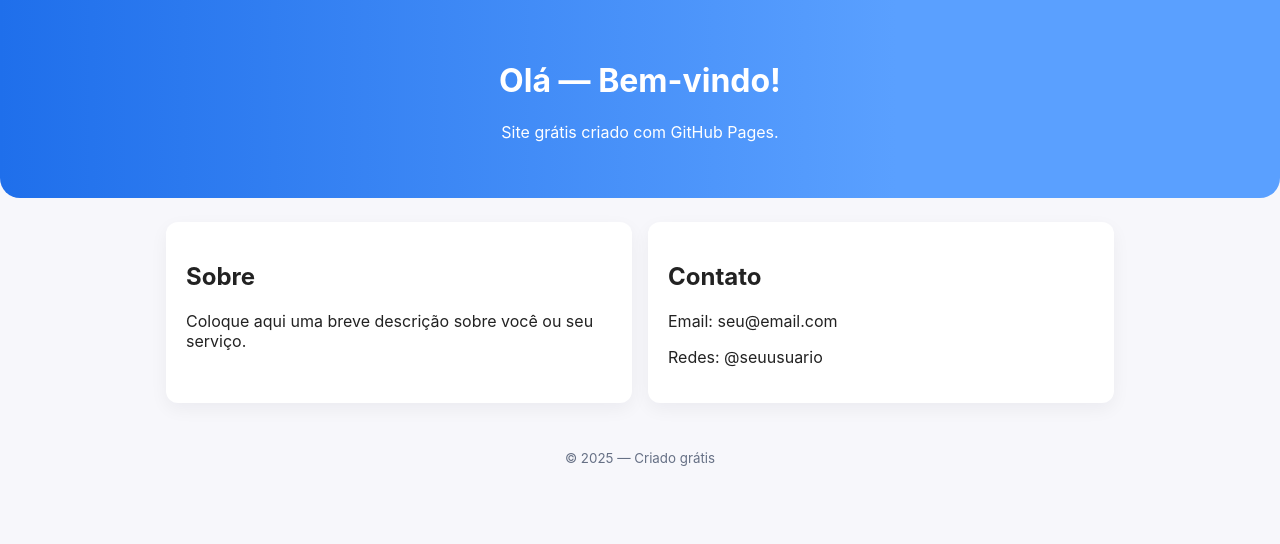
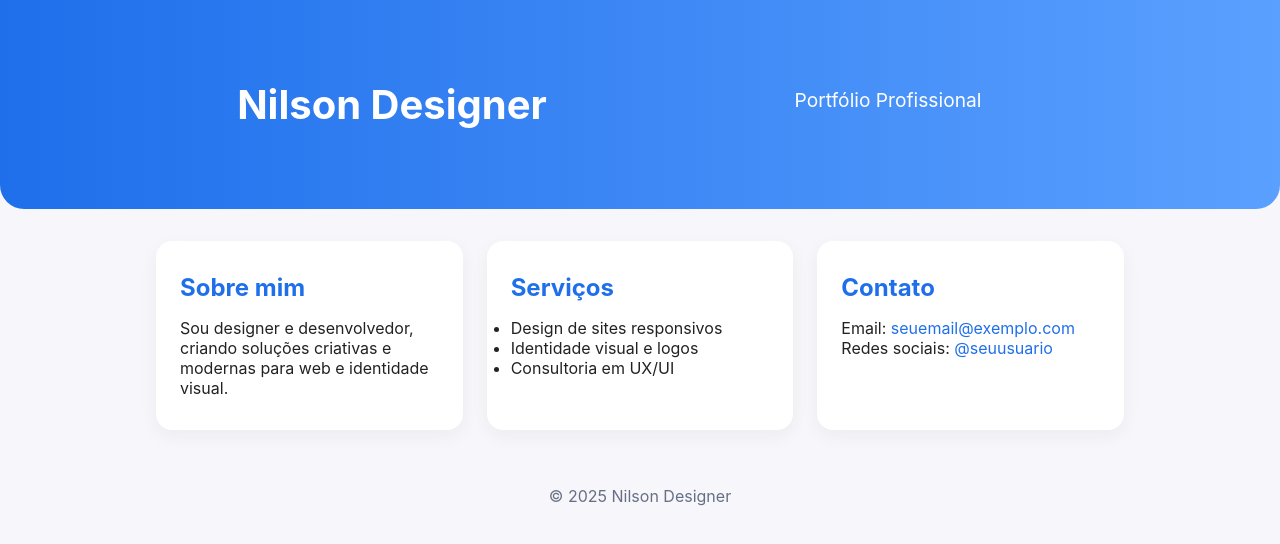
Before and after one commit to nilsondesigne/nilsondesigne.github.io, a plain HTML site: page index.html in a window 1280 px wide. Drawn offline with Linux system fonts and the light colour scheme.

Commit message:
site profissional

```diff
--- a/index.html
+++ b/index.html
@@ -1,33 +1,44 @@
-<!doctype html>
+<!DOCTYPE html>
 <html lang="pt-BR">
 <head>
-  <meta charset="utf-8" />
-  <meta name="viewport" content="width=device-width,initial-scale=1" />
-  <title>Meu Site Grátis</title>
-  <link rel="stylesheet" href="styles.css" />
-  <meta name="description" content="Site grátis gerado rapidamente" />
+  <meta charset="UTF-8">
+  <meta name="viewport" content="width=device-width, initial-scale=1.0">
+  <title>Nilson Designer</title>
+  <link rel="stylesheet" href="styles.css">
+  <meta name="description" content="Portfólio profissional de Nilson Designer">
 </head>
 <body>
-  <header class="site-header">
-    <h1>Olá — Bem-vindo!</h1>
-    <p>Site grátis criado com GitHub Pages.</p>
+  <header>
+    <div class="container">
+      <h1>Nilson Designer</h1>
+      <p>Portfólio Profissional</p>
+    </div>
   </header>
 
   <main class="container">
     <section class="card">
-      <h2>Sobre</h2>
-      <p>Coloque aqui uma breve descrição sobre você ou seu serviço.</p>
+      <h2>Sobre mim</h2>
+      <p>Sou designer e desenvolvedor, criando soluções criativas e modernas para web e identidade visual.</p>
+    </section>
+
+    <section class="card">
+      <h2>Serviços</h2>
+      <ul>
+        <li>Design de sites responsivos</li>
+        <li>Identidade visual e logos</li>
+        <li>Consultoria em UX/UI</li>
+      </ul>
     </section>
 
     <section class="card">
       <h2>Contato</h2>
-      <p>Email: seu@email.com</p>
-      <p>Redes: @seuusuario</p>
+      <p>Email: <a href="mailto:seuemail@exemplo.com">seuemail@exemplo.com</a></p>
+      <p>Redes sociais: <a href="#">@seuusuario</a></p>
     </section>
   </main>
 
-  <footer class="site-footer">
-    <small>© <span id="year"></span> — Criado grátis</small>
+  <footer>
+    <p>© <span id="year"></span> Nilson Designer</p>
   </footer>
 
   <script>
--- a/styles.css
+++ b/styles.css
@@ -1,42 +1,69 @@
-:root{
-  --bg:#f7f7fb;
-  --card:#ffffff;
-  --accent:#1f6feb;
-  --text:#222;
+:root {
+  --primary: #1f6feb;
+  --bg: #f7f7fb;
+  --card: #fff;
+  --text: #222;
 }
-*{box-sizing:border-box}
-body{
-  font-family: Inter, system-ui, -apple-system, "Segoe UI", Roboto, "Helvetica Neue", Arial;
-  margin:0;
-  background:var(--bg);
-  color:var(--text);
-  -webkit-font-smoothing:antialiased;
-  -moz-osx-font-smoothing:grayscale;
+
+* {
+  box-sizing: border-box;
+  margin: 0;
+  padding: 0;
 }
-.site-header{
-  background:linear-gradient(90deg,var(--accent), #5aa0ff 70%);
-  color:white;
-  padding:2.5rem 1rem;
-  text-align:center;
-  border-bottom-left-radius: 1.25rem;
-  border-bottom-right-radius: 1.25rem;
+
+body {
+  font-family: 'Inter', sans-serif;
+  background: var(--bg);
+  color: var(--text);
 }
-.container{
-  max-width:980px;
-  margin:1.5rem auto;
-  padding:0 1rem;
-  display:grid;
-  gap:1rem;
-  grid-template-columns:repeat(auto-fit,minmax(260px,1fr));
+
+header {
+  background: linear-gradient(90deg, var(--primary), #5aa0ff);
+  color: white;
+  text-align: center;
+  padding: 3rem 1rem;
+  border-bottom-left-radius: 1.5rem;
+  border-bottom-right-radius: 1.5rem;
 }
-.card{
-  background:var(--card);
-  padding:1.25rem;
-  border-radius:12px;
-  box-shadow:0 6px 18px rgba(20,20,40,0.05);
+
+header h1 {
+  font-size: 2.5rem;
 }
-.site-footer{
-  text-align:center;
-  padding:1.25rem;
-  color:#667085;
+
+header p {
+  font-size: 1.2rem;
+  margin-top: 0.5rem;
 }
+
+.container {
+  max-width: 1000px;
+  margin: 2rem auto;
+  padding: 0 1rem;
+  display: grid;
+  grid-template-columns: repeat(auto-fit, minmax(280px, 1fr));
+  gap: 1.5rem;
+}
+
+.card {
+  background: var(--card);
+  padding: 2rem 1.5rem;
+  border-radius: 1rem;
+  box-shadow: 0 6px 18px rgba(20,20,40,0.05);
+}
+
+.card h2 {
+  color: var(--primary);
+  margin-bottom: 1rem;
+}
+
+.card a {
+  color: var(--primary);
+  text-decoration: none;
+}
+
+footer {
+  text-align: center;
+  padding: 1.5rem;
+  color: #667085;
+  margin-top: 2rem;
+}
```
